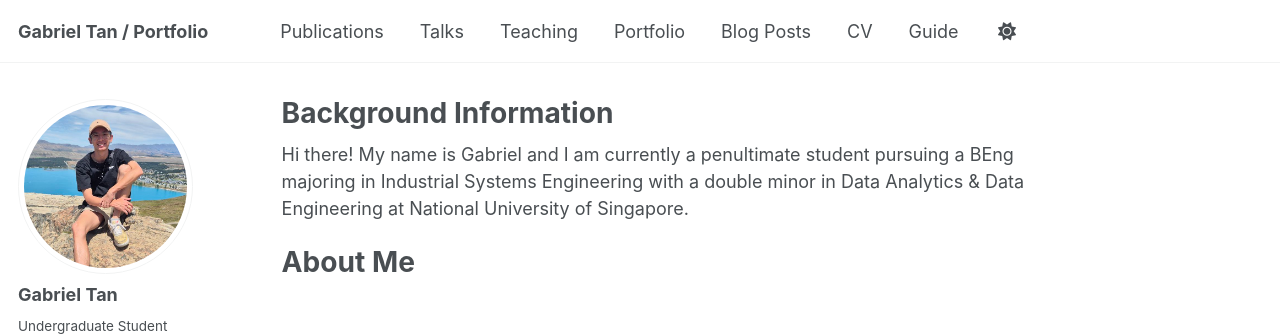
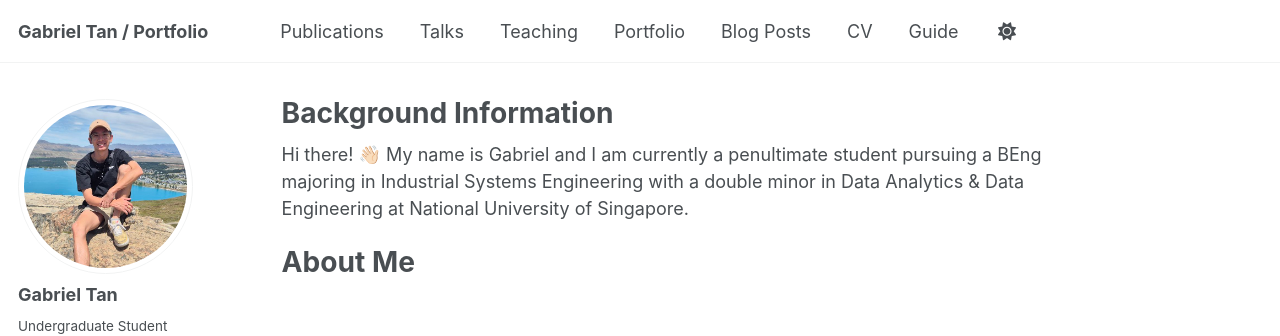
Before and after one commit to Gabetxk/Gabetxk.github.io, a Jekyll site: the page built from _pages/about.md, in a window 1280 px wide. Shown: the top 336 px of the page. Built offline with Jekyll 4.4.1, drawn with Linux system fonts in a browser that asks for light colours; a script that is not in the unit is left out.

```diff
--- a/_pages/about.md
+++ b/_pages/about.md
@@ -6,7 +6,7 @@ redirect_from:
   - /about/
   - /about.html
 ---
-Hi there! My name is Gabriel and I am currently a penultimate student pursuing a BEng majoring in Industrial Systems Engineering with a double minor in Data Analytics & Data Engineering at National University of Singapore.
+Hi there! 👋🏻 My name is Gabriel and I am currently a penultimate student pursuing a BEng majoring in Industrial Systems Engineering with a double minor in Data Analytics & Data Engineering at National University of Singapore.
 
 About Me
 ======
```
